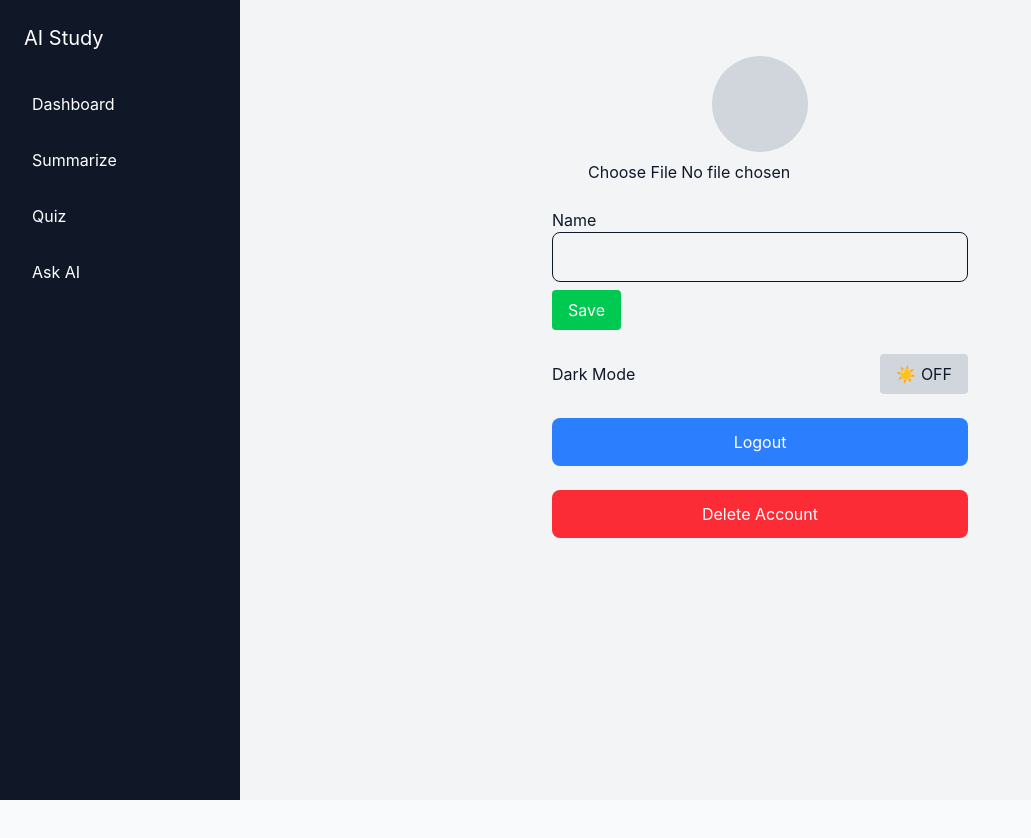
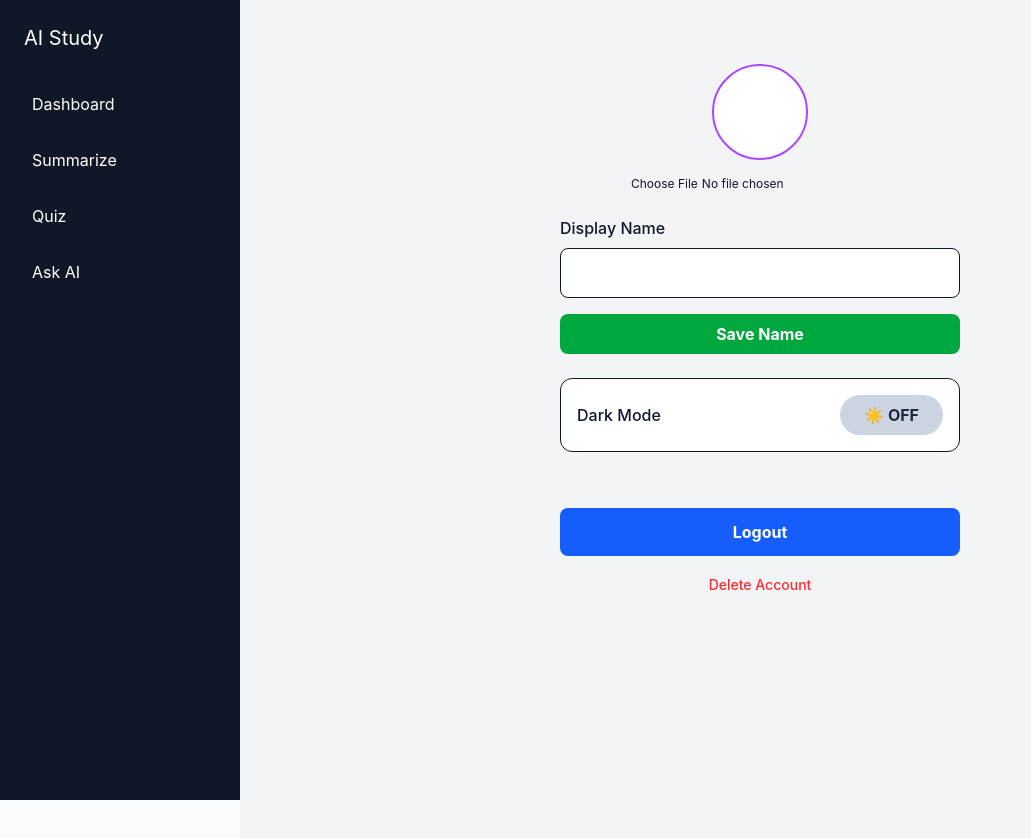
Before and after one commit to danielchuku683-coder/ai-study-app, a Next.js app in the folder ai-study-frontend/: page /profile in a window 1280 px wide. Shown: the top 838 px of the page, without its empty margins (0-1031 px from the left). Before the commit the page ends 800 px from the top, so only its background shows below. Built offline with nearby package versions, Linux system fonts and the light colour scheme.

Commit message:
Fix dark mode toggle with document class sync

```diff
--- a/ai-study-frontend/src/app/(app)/profile/page.tsx
+++ b/ai-study-frontend/src/app/(app)/profile/page.tsx
@@ -8,22 +8,28 @@ const [name, setName] = useState("");
     const [image, setImage] = useState<string | null>(null);
     const { dark, toggleDark } = useDarkMode();
 
+    // 1. THE CRITICAL FIX: Sync the CSS class with your 'dark' state
+    useEffect(() => {
+        if (dark) {
+            document.documentElement.classList.add("dark");
+        } else {
+            document.documentElement.classList.remove("dark");
+        }
+    }, [dark]);
+
     // LOAD SAVED DATA
     useEffect(() => {
         const savedName = localStorage.getItem("name");
         const savedImage = localStorage.getItem("image");
-
         if (savedName) setName(savedName);
         if (savedImage) setImage(savedImage);
     }, []);
 
-// SAVE NAME
     const saveName = () => {
         localStorage.setItem("name", name);
-alert("Name saved");
+        alert("Name saved ✅");
     };
 
-// HANDLE IMAGE
     const handleImage = (e: any) => {
         const file = e.target.files[0];
         if (file) {
@@ -33,82 +39,73 @@ localStorage.setItem("image", url);
         }
     };
 
-// LOGOUT
     const logout = () => {
         localStorage.removeItem("token");
         window.location.href = "/login";
     };
 
-// DELETE ACCOUNT
     const deleteAccount = async () => {
-const confirmDelete = confirm("Delete account?");
+        const confirmDelete = confirm("Are you sure? This cannot be undone.");
         if (!confirmDelete) return;
-
         await fetch("https://ai-study-app-tb06.onrender.com/api/auth/delete", {
             method: "DELETE",
         });
-
         localStorage.clear();
         window.location.href = "/register";
     };
 
     return (
-<div className="max-w-md mx-auto p-4 space-y-6">
+        /* 2. USE YOUR CSS VARIABLES HERE */
+        <div className="max-w-md mx-auto p-6 space-y-6 min-h-screen">
 
-{/* IMAGE */}
+            {/* PROFILE IMAGE */}
             <div className="flex flex-col items-center">
-<div className="w-24 h-24 rounded-full bg-gray-300 overflow-hidden">
-{image && (
-<img src={image} className="w-full h-full object-cover" />
-)}
+                <div className="w-24 h-24 rounded-full overflow-hidden border-2 border-purple-500"
+                     style={{ backgroundColor: "var(--input)" }}>
+                    {image && <img src={image} className="w-full h-full object-cover" alt="Profile" />}
+                </div>
+                <input type="file" onChange={handleImage} className="mt-4 text-xs" />
             </div>
 
-<input type="file" onChange={handleImage} className="mt-2" />
-</div>
-
-{/* NAME */}
-<div>
-<label>Name</label>
+            {/* NAME INPUT */}
+            <div className="space-y-2">
+                <label className="block font-medium">Display Name</label>
                 <input
                     value={name}
                     onChange={(e) => setName(e.target.value)}
-className="w-full p-3 border rounded-lg dark:bg-gray-800"
+                    style={{ backgroundColor: "var(--card)", color: "var(--text)" }}
+                    className="w-full p-3 border rounded-lg outline-none focus:ring-2 focus:ring-purple-500"
                 />
                 <button
                     onClick={saveName}
-className="mt-2 bg-green-500 text-white px-4 py-2 rounded"
+                    className="w-full mt-2 bg-green-600 text-white py-2 rounded-lg font-bold hover:bg-green-700 transition"
                 >
-Save
+                    Save Name
                 </button>
             </div>
 
-{/* DARK MODE */}
-<div className="flex justify-between items-center">
-<span>Dark Mode</span>
+            {/* DARK MODE TOGGLE */}
+            <div className="flex justify-between items-center p-4 rounded-xl border"
+                 style={{ backgroundColor: "var(--card)" }}>
+                <span className="font-medium">Dark Mode</span>
                 <button
                     onClick={toggleDark}
-className="bg-gray-300 px-4 py-2 rounded"
+                    className="px-6 py-2 rounded-full font-bold transition-all bg-gray-200 dark:bg-gray-700"
+                    style={{ backgroundColor: dark ? "#3b82f6" : "#cbd5e1", color: dark ? "white" : "#1e293b" }}
                 >
                     {dark ? "🌙 ON" : "☀️ OFF"}
                 </button>
             </div>
 
-{/* LOGOUT */}
-<button
-onClick={logout}
-className="w-full bg-blue-500 text-white py-3 rounded-lg"
->
+            {/* DANGER ZONE */}
+            <div className="pt-8 space-y-4">
+                <button onClick={logout} className="w-full bg-blue-600 text-white py-3 rounded-lg font-bold">
                     Logout
                 </button>
-
-{/* DELETE */}
-<button
-onClick={deleteAccount}
-className="w-full bg-red-500 text-white py-3 rounded-lg"
->
+                <button onClick={deleteAccount} className="w-full text-red-500 text-sm font-medium">
                     Delete Account
                 </button>
-
+            </div>
         </div>
     );
 }
--- a/ai-study-frontend/src/app/globals.css
+++ b/ai-study-frontend/src/app/globals.css
@@ -31,6 +31,10 @@ box-shadow: 0 10px 25px rgba(0,0,0,0.1);
     --input:#ffffff;
 }
 
+html, body {
+    background: var(--bg);
+    color: var(--text);
+}
 .dark {
     --bg: #0f172a;
     --card: #1e293b;
@@ -41,7 +45,7 @@ box-shadow: 0 10px 25px rgba(0,0,0,0.1);
 body {
     background: var(--bg);
     color: var(--text);
-    transition: 0.3s;
+    transition: background 0.3s ease, color 0.3s ease; /* Smooth fade */
 }
 
 /* Full screen container */
```
Lines whose indentation alone changed are shown as unchanged.
